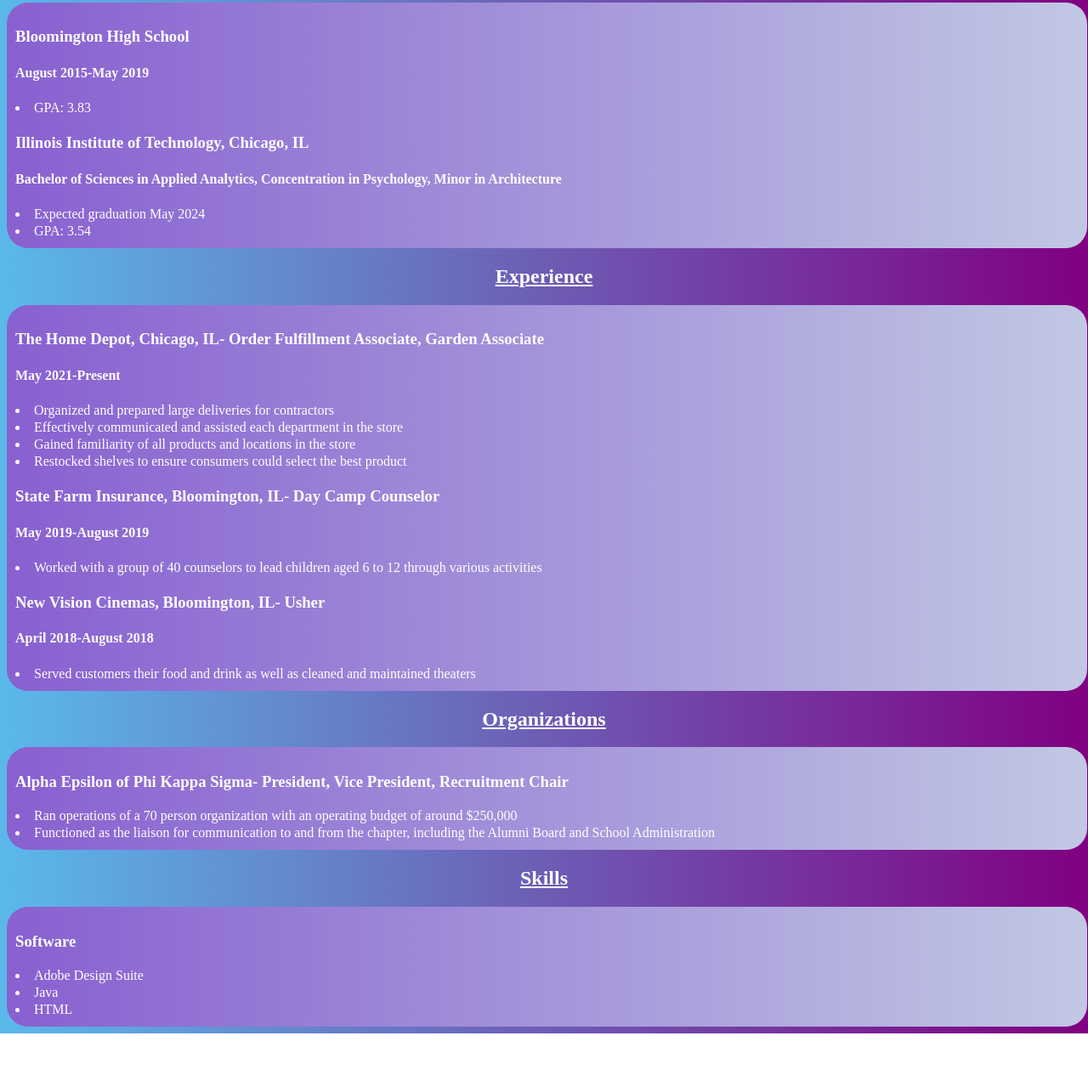
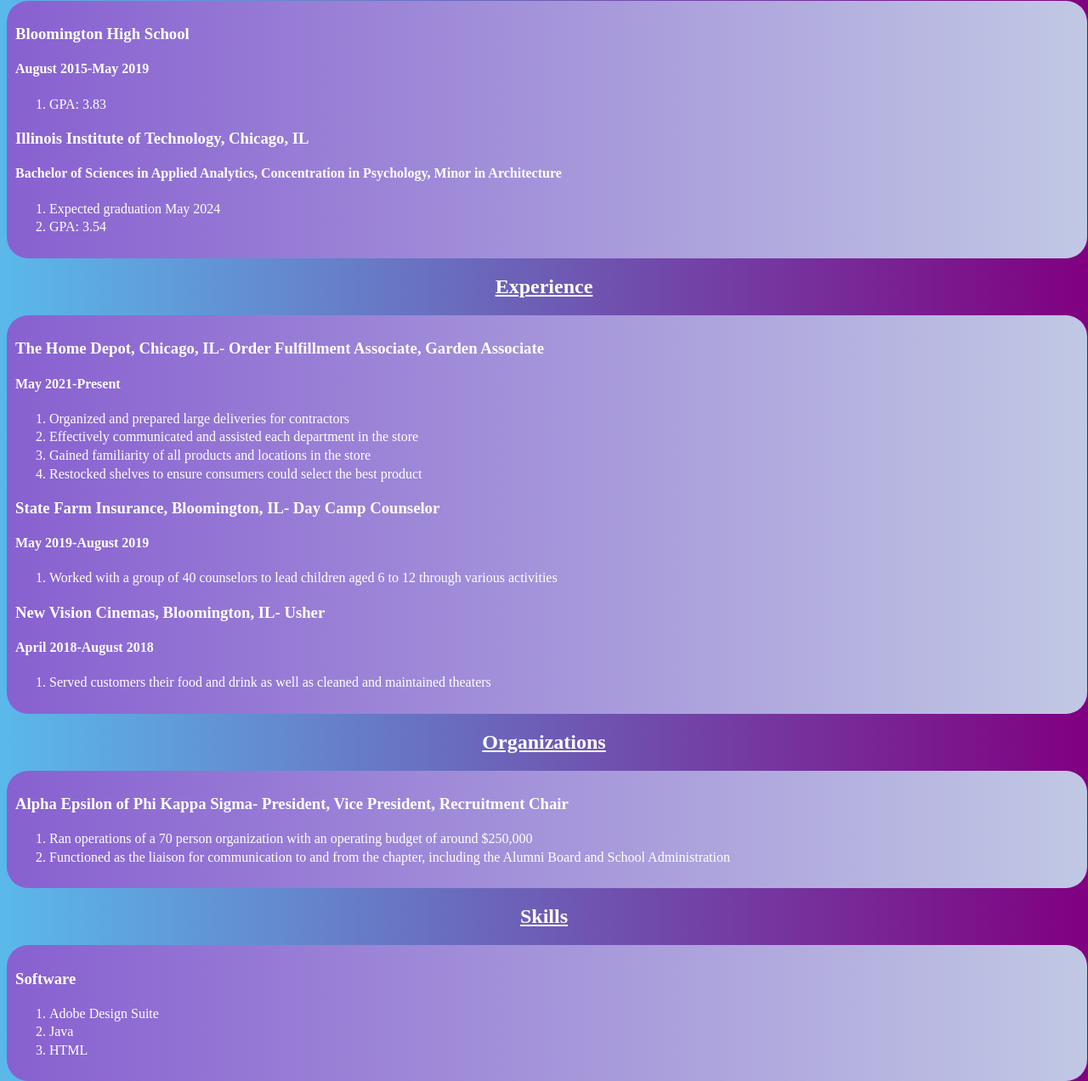
Before and after one commit to martinskyler00/Skyler-Martin-Project-3, a plain HTML site: page index.html in a window 1280 px wide. Shown: the part 599-1871 px from the top of the page at 85% size. Before the commit the page ends 1815 px from the top, so only its background shows below. Drawn offline with Linux system fonts and the light colour scheme.

Commit message:
added ol command

```diff
--- a/css/style.css
+++ b/css/style.css
@@ -17,7 +17,10 @@ h5, p{
 h3, h4, li{
   text-align: left;
   color: white;
-  line-height: 125%;
+}
+
+ol{
+  line-height: 135%;
 }
 
 
--- a/index.html
+++ b/index.html
@@ -26,42 +26,56 @@
 <section class="center">
   <h3>Bloomington High School</h3>
     <h4>August 2015-May 2019</h4>
+      <ol>
         <li>GPA: 3.83</li>
+      </ol>
   <h3>Illinois Institute of Technology, Chicago, IL</h3>
     <h4>Bachelor of Sciences in Applied Analytics, Concentration in Psychology, Minor in Architecture</h4>
+      <ol>
         <li>Expected graduation May 2024</li>
         <li>GPA: 3.54</li>
+      </ol>
 </section>
 
 <h2>Experience</h2>
 <section class="center">
   <h3>The Home Depot, Chicago, IL- Order Fulfillment Associate, Garden Associate</h3>
     <h4>May 2021-Present</h4>
+    <ol>
       <li>Organized and prepared large deliveries for contractors</li>
       <li>Effectively communicated and assisted each department in the store</li>
       <li>Gained familiarity of all products and locations in the store</li>
       <li>Restocked shelves to ensure consumers could select the best product</li>
+    </ol>
     <h3>State Farm Insurance, Bloomington, IL- Day Camp Counselor</h3>
       <h4>May 2019-August 2019</h4>
+        <ol>
           <li>Worked with a group of 40 counselors to lead children aged 6 to 12 through various activities</li>
+        </ol>
     <h3>New Vision Cinemas, Bloomington, IL- Usher</h3>
       <h4>April 2018-August 2018</h4>
+        <ol>
           <li>Served customers their food and drink as well as cleaned and maintained theaters</li>
+        </ol>
 </section>
 
 <h2>Organizations</h2>
 <section class="center">
   <h3>Alpha Epsilon of Phi Kappa Sigma- President, Vice President, Recruitment Chair</h3>
+    <ol>
       <li>Ran operations of a 70 person organization with an operating budget of around $250,000</li>
       <li>Functioned as the liaison for communication to and from the chapter, including the Alumni Board and School Administration</li>
+    </ol>
 </section>
 
 <h2>Skills</h2>
 <section class="center">
   <h3>Software</h3>
+    <ol>
       <li>Adobe Design Suite</li>
       <li>Java</li>
       <li>HTML</li>
+    </ol>
 </section>
   </body>
 </html>
```
Lines whose indentation alone changed are shown as unchanged.
